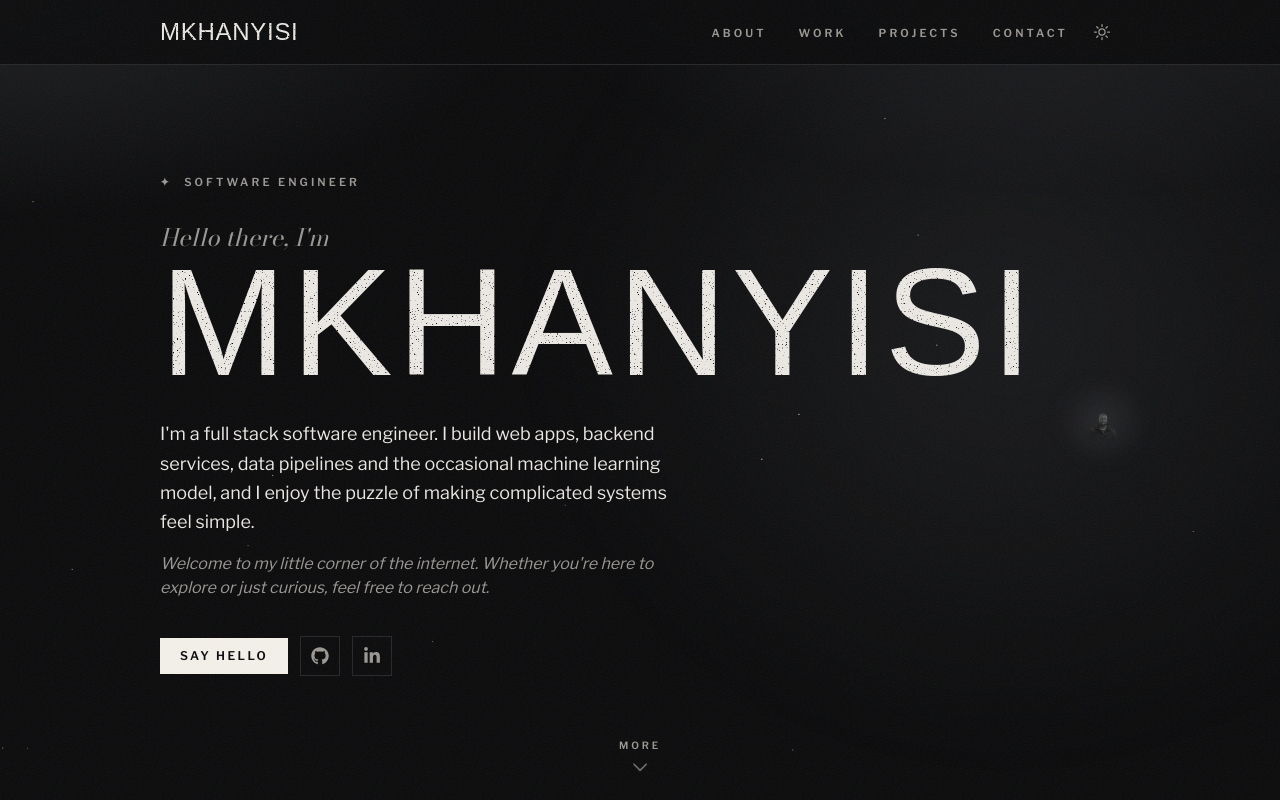
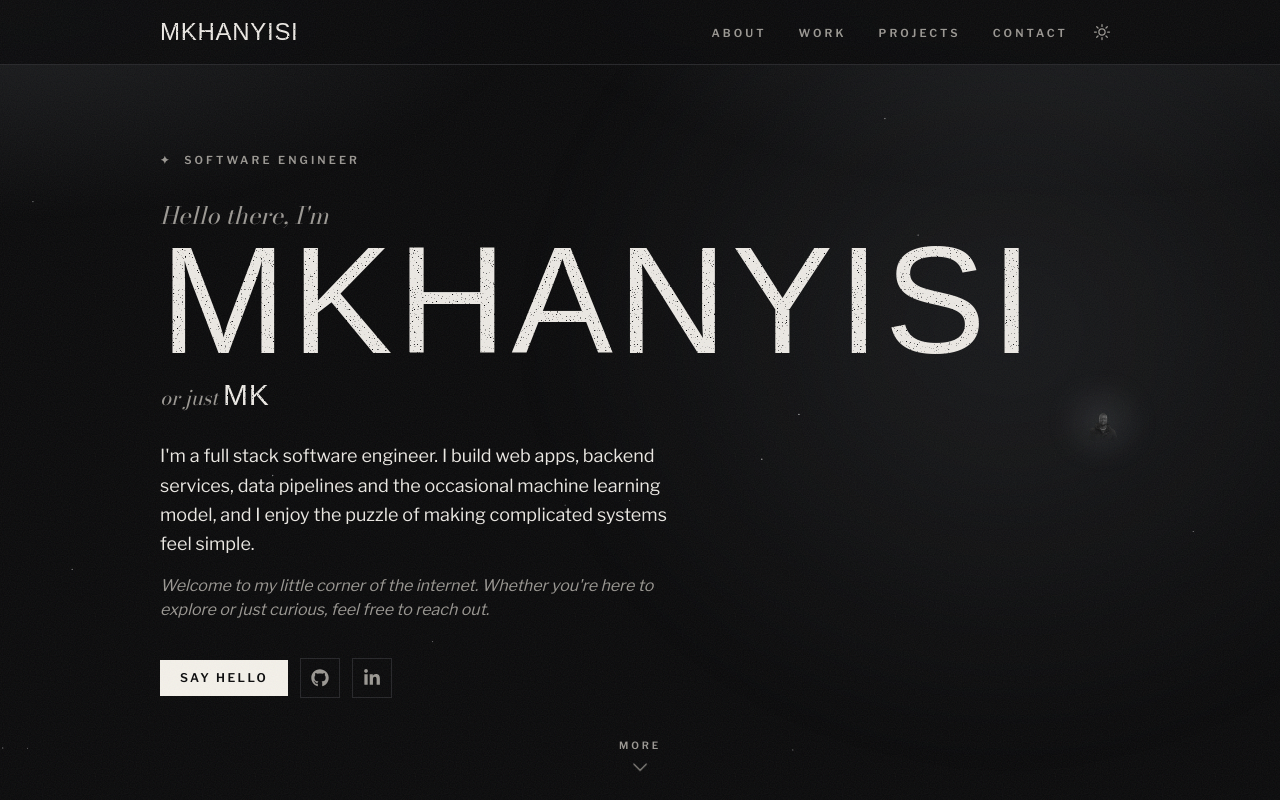
Before and after one commit to mkhanyisig/personal-portfolio, a Next.js app: page / in a window 1280 px wide. Shown: the top 800 px of the page. Built offline with nearby package versions, Linux system fonts and the light colour scheme; a web font is replaced by a local one.

Commit message:
nickname

```diff
--- a/src/app/components/Hero.jsx
+++ b/src/app/components/Hero.jsx
@@ -28,7 +28,12 @@ const Hero = () => (
         <h1 className="display mt-1 text-[5.5rem] leading-[0.85] sm:text-[8rem] lg:text-[9.5rem]">
           Mkhanyisi
         </h1>
-        <p className="mt-8 max-w-lg text-lg leading-relaxed">
+        {/* Nickname, kept small so it reads as an aside. */}
+        <p className="mt-3 font-serif text-xl italic text-muted">
+          or just{' '}
+          <span className="display not-italic text-3xl text-fg">MK</span>
+        </p>
+        <p className="mt-7 max-w-lg text-lg leading-relaxed">
           I&apos;m a full stack software engineer. I build web apps, backend
           services, data pipelines and the occasional machine learning model,
           and I enjoy the puzzle of making complicated systems feel simple.
```
